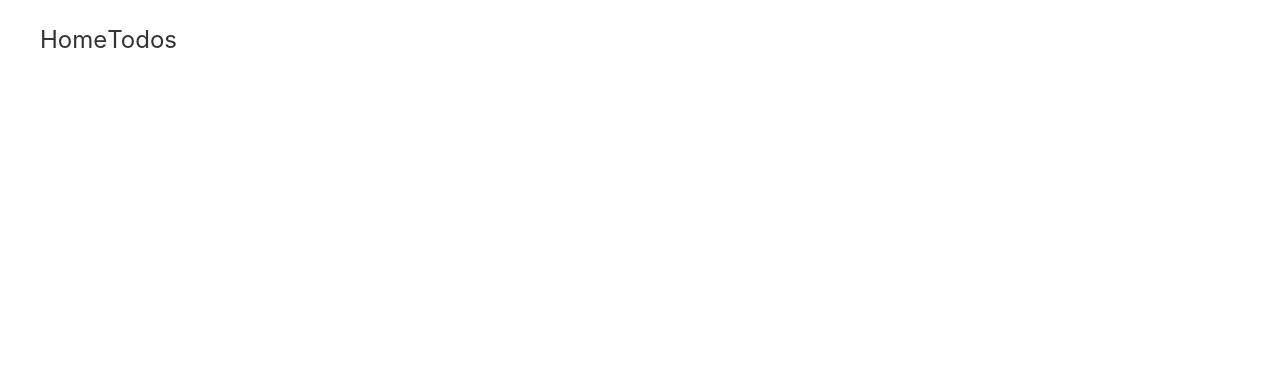
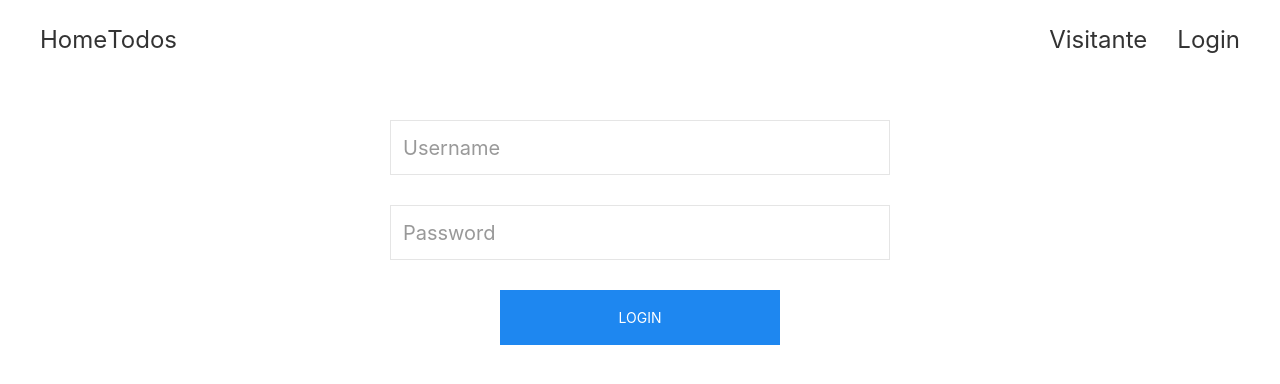
Before and after one commit to vitormoschetta/React-Todo, a React (Create React App) app: page /login in a window 1280 px wide. Shown: the top 384 px of the page. Built offline with nearby package versions, Linux system fonts and the light colour scheme; no server answers.

Commit message:
add User context

```diff
--- a/src/App.tsx
+++ b/src/App.tsx
@@ -1,33 +1,51 @@
-import Navbar from "./components/Navbar";
+import Navbar from "./components/Navbar/Navbar";
 import Home from "./pages/Home";
 import Todos from "./pages/Todos";
 import TodoCreate from "./components/Todo/TodoCreate";
 import TodoDelete from "./components/Todo/TodoDelete";
 import { FakeTodoService } from "./services/FakeTodoService2";
+import { createContext, useState } from "react";
 import {
     BrowserRouter as Router,
     Switch,
-    Route,
-    BrowserRouter
+    Route
 } from "react-router-dom";
+import Login from "./pages/Login";
 
 
+interface UserProps {
+    id: string
+    name: string
+}
+
+interface AuthContextProps {
+    user: UserProps | undefined
+    setUser: any
+}
+
+export const AuthContext = createContext({} as AuthContextProps)
 
 const todoService = new FakeTodoService()
 
 export default function App() {
 
+    const [user, setUser] = useState<UserProps>();
+
     return (
         <div className="uk-container">
             <Router>
+                <AuthContext.Provider value={{ user, setUser }}>
                     <Navbar></Navbar>
                     <div className="uk-padding">
                         <Switch>
                             <Route exact path="/">
                                 <Home />
                             </Route>
+                            <Route path="/login">
+                                <Login />
+                            </Route>
                             <Route exact path="/todos">
-                            <Todos todoService={todoService}/>
+                                <Todos todoService={todoService} />
                             </Route>
                             <Route path="/todos/create">
                                 <TodoCreate todoService={todoService} />
@@ -37,6 +55,7 @@ export default function App() {
                             </Route>
                         </Switch>
                     </div>
+                </AuthContext.Provider>
             </Router>
         </div>
     );
--- /dev/null
+++ b/src/components/Navbar/NavUser.tsx
@@ -0,0 +1,27 @@
+import { useContext } from "react"
+import { Link } from "react-router-dom"
+import { AuthContext } from "../../App"
+
+
+export default function UserNav() {
+
+    const { user, setUser } = useContext(AuthContext)
+
+    function logout() { setUser(null) }
+
+    if (user) {
+        return (
+            <div className="uk-navbar-right">
+                <label className="uk-navbar-item uk-logo">{user.name}</label>
+                <button className="uk-navbar-item uk-logo" onClick={logout}>Sair</button>
+            </div>
+        )
+    }
+
+    return (
+        <div className="uk-navbar-right">
+            <label className="uk-navbar-item uk-logo">Visitante</label>
+            <Link to="/login" className="uk-navbar-item uk-logo">Login</Link>
+        </div>
+    )
+}
--- a/src/components/Navbar.tsx
+++ b/src/components/Navbar/Navbar.tsx
@@ -1,7 +1,13 @@
+import { useContext } from 'react';
 import { Link } from 'react-router-dom';
+import { AuthContext } from '../../App';
+import UserNav from './NavUser';
 
 
-function Navbar() {
+export default function Navbar() {
+
+    const { user } = useContext(AuthContext)
+
     return (
         <div className="uk-container">
             <nav className="uk-navbar">
@@ -11,9 +17,8 @@ function Navbar() {
                 <div className="uk-navbar-letf">
                     <Link to="/todos" className="uk-navbar-item uk-logo">Todos</Link>
                 </div>
+                <UserNav />
             </nav>
         </div>
     );
 }
-
-export default Navbar;
--- a/src/components/Todo/TodoCreate.tsx
+++ b/src/components/Todo/TodoCreate.tsx
@@ -29,8 +29,9 @@ export default function TodoCreate(props: TodoCreateProps) {
                 />
             </div>
 
-            <button className="uk-button uk-button-primary"
-                onClick={() => createTodo(title)}
+            <button
+                className="uk-button uk-button-primary"
+                type="submit"
             >
                 Confirm
             </button>
--- a/src/pages/Home.tsx
+++ b/src/pages/Home.tsx
@@ -1,8 +1,13 @@
+import todoListImg from '../assets/images/todo.png'
+
+
 export default function Home() {
 
-    return (
-        <div className="uk-container">
-          <p>Content Home Page</p>
-        </div>
-    );
+  return (
+    <div className="uk-container">
+      <div>
+        <img src={todoListImg} className="uk-width-1-4 uk-align-center" />
+      </div>
+    </div>
+  );
 }
--- /dev/null
+++ b/src/pages/Login.tsx
@@ -0,0 +1,43 @@
+import { useContext } from "react";
+import { AuthContext } from "../App";
+
+export default function Login() {
+
+  const { user, setUser } = useContext(AuthContext)
+
+  function login() {
+    setUser({
+      id: '1',
+      name: 'vitor'
+    })
+  }
+
+  return (
+    <div className="uk-container">
+      <div>
+        <div className="uk-margin">
+          <input
+            className="uk-input uk-form-width-large uk-form-large uk-align-center"
+            type="text"
+            placeholder="Username"
+          />
+        </div>
+        <div className="uk-margin">
+          <input
+            className="uk-input uk-form-width-large uk-form-large uk-align-center"
+            type="text"
+            placeholder="Password"
+          />
+        </div>
+
+        <button
+          className="uk-button uk-button-primary uk-align-center uk-button-large uk-width-1-4"
+          type="submit"
+          onClick={login}
+        >
+          Login
+        </button>
+      </div>
+    </div>
+  );
+}
--- a/src/pages/Todos.tsx
+++ b/src/pages/Todos.tsx
@@ -2,6 +2,8 @@ import { Link, useHistory, useRouteMatch } from 'react-router-dom';
 import { Todo } from '../models/Todo';
 import '../styles/todos.css'
 import { FakeTodoService } from '../services/FakeTodoService2';
+import { useContext } from 'react';
+import { AuthContext } from '../App';
 
 
 interface TodoListProps {
@@ -12,13 +14,16 @@ interface TodoListProps {
 export default function TodoList(props: TodoListProps) {
 
     let match = useRouteMatch()
-    let history = useHistory();
+    let history = useHistory()
+    const { user } = useContext(AuthContext)
+
+    if (!user) history.push('/login')
 
 
     const todos: Todo[] = props.todoService.getAll()
 
     function deleteTodo() {
-        history.push('todos/delete');
+        history.push('todos/delete')
     }
 
     return (
--- a/src/services/FakeTodoService2.ts
+++ b/src/services/FakeTodoService2.ts
@@ -35,7 +35,7 @@ export class FakeTodoService {
 
     delete(id: number): DataResult {
         for (var i = 0; i < this.list.length; i++) {
-            if (this.list[i].id == id) {
+            if (this.list[i].id === id) {
                 this.list.splice(i, 1)
                 return new DataResult(true, "Tarefa excluída com sucesso!", null)
             }
@@ -58,15 +58,15 @@ export class FakeTodoService {
     }
 
     exist(title: string): boolean {
-        var item = this.list.find(x => x.title == title)
-        if (item == undefined)
+        var item = this.list.find(x => x.title === title)
+        if (item === undefined)
             return false
         return true
     }
 
     existUpdate(title: string, id: number): boolean {
-        var item = this.list.find(x => x.title == title && x.id != id)
-        if (item == undefined)
+        var item = this.list.find(x => x.title === title && x.id !== id)
+        if (item === undefined)
             return false
         return true
     }
--- a/src/services/Firebase.ts
+++ b/src/services/Firebase.ts
@@ -15,5 +15,8 @@ const firebaseConfig = {
 
 const app = initializeApp(firebaseConfig);
 
-export const auth = getAuth();
-export const database = getDatabase();
+const auth = getAuth();
+const database = getDatabase();
+
+
+export { app, auth, database}
```
Also changed, not shown: src/assets/images/todo.png (added), src/components/Todo/TodoDelete.tsx (line endings or trailing spaces). Lines whose indentation alone changed are shown as unchanged.
